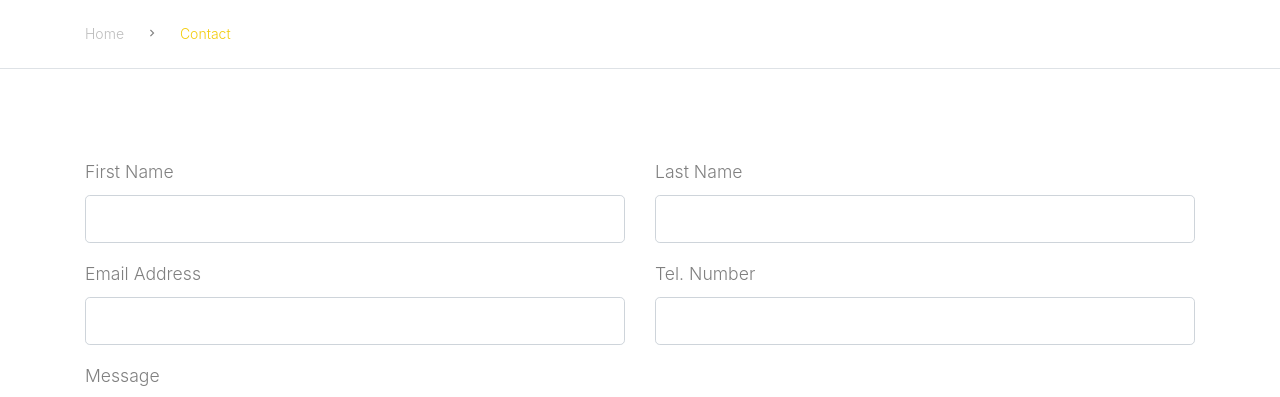
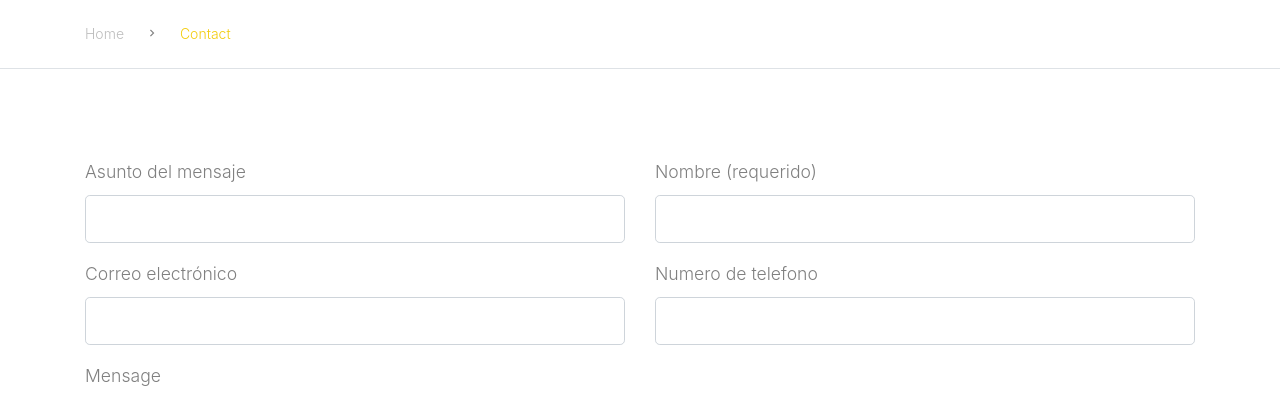
Before and after one commit to itics/Unitem, a plain HTML site: page contact.html in a window 1280 px wide. Shown: the part 352-749 px from the top of the page. Drawn offline with Linux system fonts and the light colour scheme; files whose address does not match are found by name; a web font is replaced by a local one.

Commit message:
Add files via upload

```diff
--- a/contact.html
+++ b/contact.html
@@ -135,35 +135,44 @@
     <div class="site-section">
         <div class="container">
             <div class="row">
-                <div class="col-md-6 form-group">
-                    <label for="fname">First Name</label>
-                    <input type="text" id="fname" class="form-control form-control-lg">
+
+            	     <div class="col-md-6 form-group">
+                    <label for="tel">Asunto del mensaje</label>
+                    <input type="text" id="tel" class="form-control form-control-lg" required="">
                 </div>
                 <div class="col-md-6 form-group">
-                    <label for="lname">Last Name</label>
-                    <input type="text" id="lname" class="form-control form-control-lg">
+                    <label for="fname">Nombre (requerido)</label>
+                    <input type="text" id="fname" class="form-control form-control-lg" required="">
                 </div>
+
+
+
             </div>
             <div class="row">
+                    <div class="col-md-6 form-group">
+                        <label for="eaddress">Correo electrónico</label>
+                    <input type="text" id="eaddress" class="form-control form-control-lg" required="">
+                </div>
+
                 <div class="col-md-6 form-group">
-                    <label for="eaddress">Email Address</label>
-                    <input type="text" id="eaddress" class="form-control form-control-lg">
+                    <label for="tel">Numero de telefono</label>
+                    <input type="text" id="tel" class="form-control form-control-lg" required="">
                 </div>
-                <div class="col-md-6 form-group">
-                    <label for="tel">Tel. Number</label>
-                    <input type="text" id="tel" class="form-control form-control-lg">
-                </div>
-            </div>
+
+
+                             </div>
             <div class="row">
+
+
                 <div class="col-md-12 form-group">
-                    <label for="message">Message</label>
+                    <label for="message">Mensage</label>
                     <textarea name="" id="message" cols="30" rows="10" class="form-control"></textarea>
                 </div>
             </div>
 
             <div class="row">
                 <div class="col-12">
-                    <input type="submit" value="Send Message" class="btn btn-primary btn-lg px-5">
+                    <input type="submit" value="Enviar mensaje" class="btn btn-primary btn-lg px-5">
                 </div>
             </div>
         </div>
```
